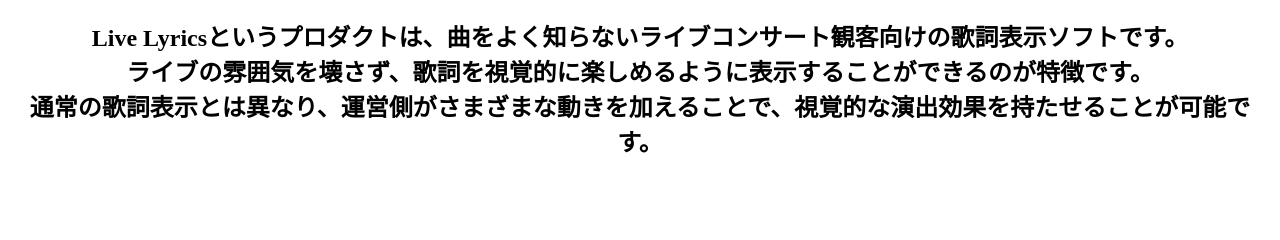
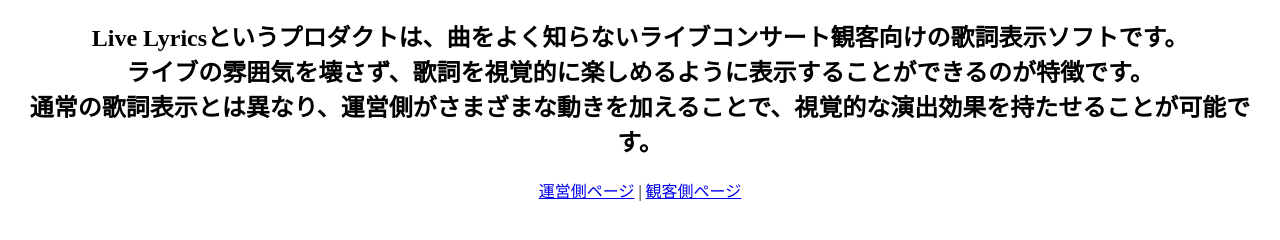
Before and after one commit to yuki-untitled/enPiT2024_LiveLyrics, a website: page index.html in a window 1280 px wide. Shown: the part 48-288 px from the top of the page. Drawn offline with Linux system fonts and the light colour scheme.

Commit message:
運営側と観客側のページをつくった

```diff
--- a/index.html
+++ b/index.html
@@ -6,3 +6,6 @@
   <br />通常の歌詞表示とは異なり、運営側がさまざまな動きを加えることで、視覚的な演出効果を持たせることが可能です。
 </h2>
   </center>
+<center>
+  <a href="admin.html">運営側ページ</a> | <a href="audience.html">観客側ページ</a>
+</center>
```
